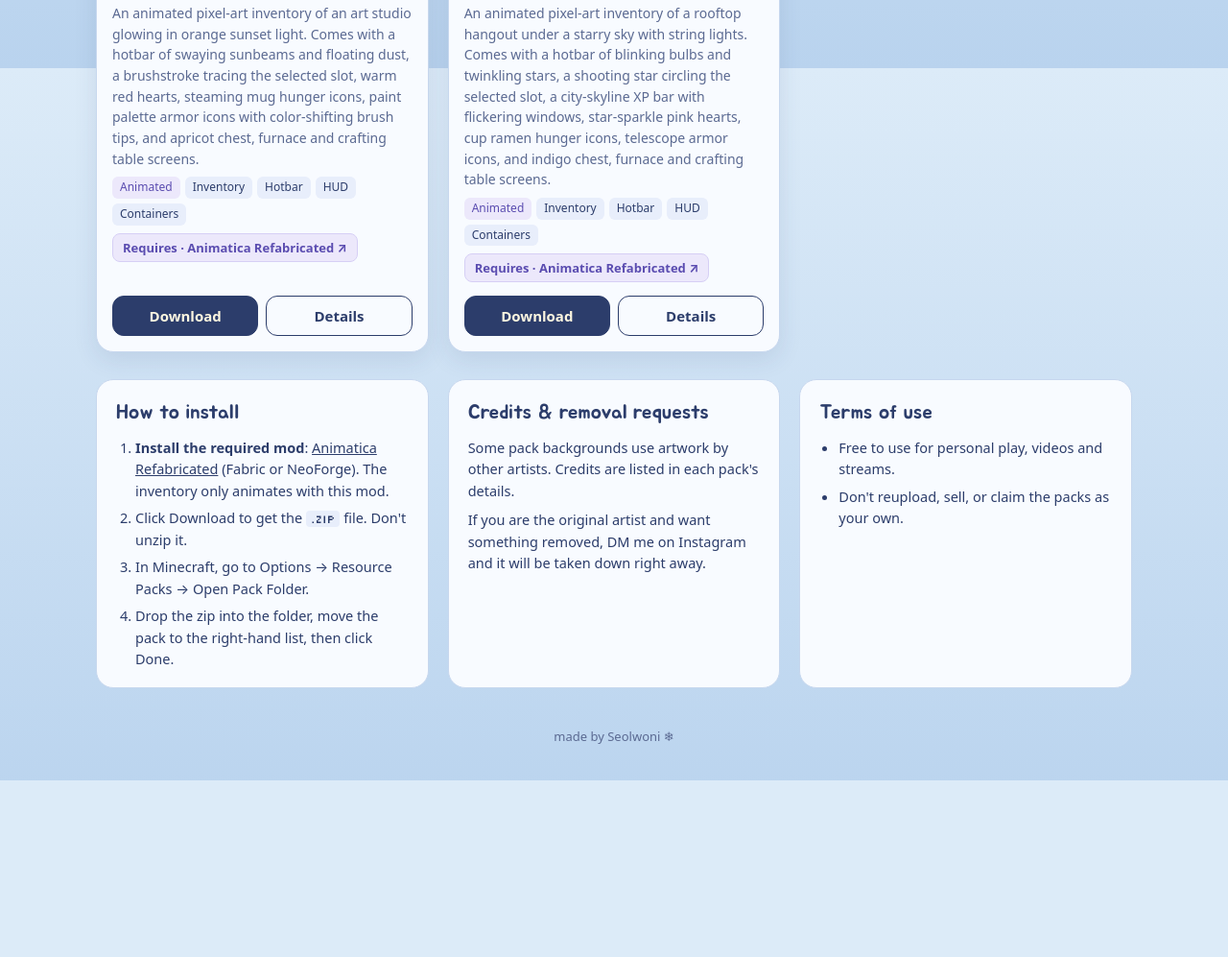
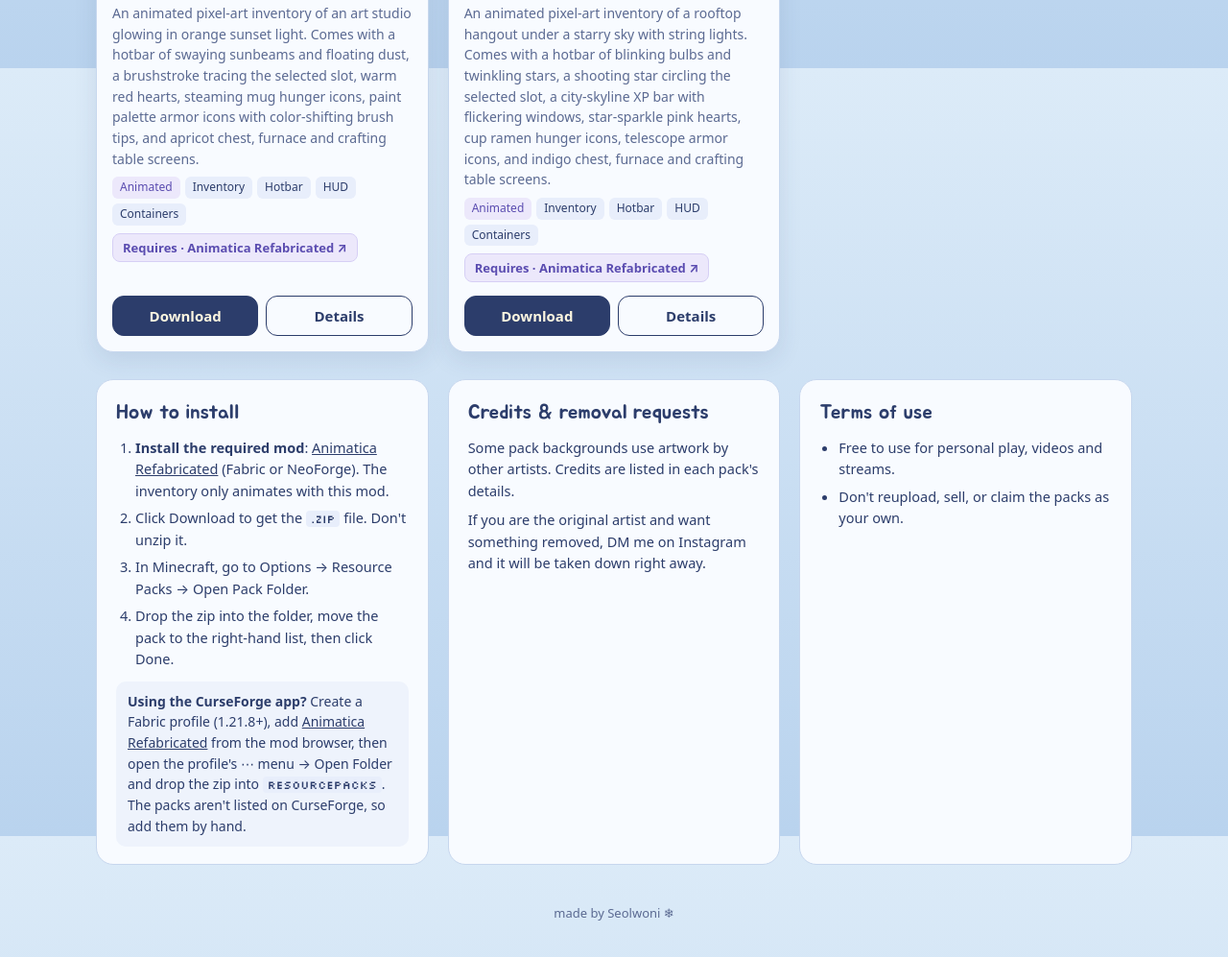
Before and after one commit to Seolwoni/Seolwoni.github.io, a plain HTML site: page index.html in a window 1280 px wide. Shown: the part 3129-4126 px from the top of the page at 96% size. Before the commit the page ends 3942 px from the top, so only its background shows below. Drawn offline with Linux system fonts and the light colour scheme; a web font is replaced by a local one.

Commit message:
Add CurseForge app install tip
Co-Authored-By: Claude Opus 5.5 <noreply@anthropic.com>
Claude-Session: https://claude.ai/code/session_01MBkeHp9qYPRGPwuXUPCUbe

```diff
--- a/index.html
+++ b/index.html
@@ -118,6 +118,7 @@ input:focus-visible, button:focus-visible, a:focus-visible { outline: 3px solid
 .panel h3 { font-family: var(--font-display); font-weight: 400; font-size: 21px; margin: 0 0 8px; }
 .panel ol, .panel ul { margin: 0; padding-left: 20px; display: grid; gap: 6px; font-size: 14.5px; }
 .panel p { font-size: 14.5px; margin: 0 0 8px; }
+.panel .tip { margin: 12px 0 0; padding: 10px 12px; background: #eef3fc; border-radius: 10px; font-size: 14px; }
 code { font-family: var(--font-pixel); font-size: 12px; background: #e8eefb; padding: 1px 5px; border-radius: 4px; }
 footer { text-align: center; color: var(--ink-soft); font-size: 13px; padding: 0 0 36px; }
 
@@ -176,6 +177,7 @@ dd { margin: 0; }
         <li>In Minecraft, go to Options → Resource Packs → Open Pack Folder.</li>
         <li>Drop the zip into the folder, move the pack to the right-hand list, then click Done.</li>
       </ol>
+      <p class="tip"><strong>Using the CurseForge app?</strong> Create a Fabric profile (1.21.8+), add <a href="https://www.curseforge.com/minecraft/mc-mods/animatica-refabricated" target="_blank" rel="noopener">Animatica Refabricated</a> from the mod browser, then open the profile's ⋯ menu → Open Folder and drop the zip into <code>resourcepacks</code>. The packs aren't listed on CurseForge, so add them by hand.</p>
     </div>
     <div class="panel">
       <h3>Credits &amp; removal requests</h3>
```
